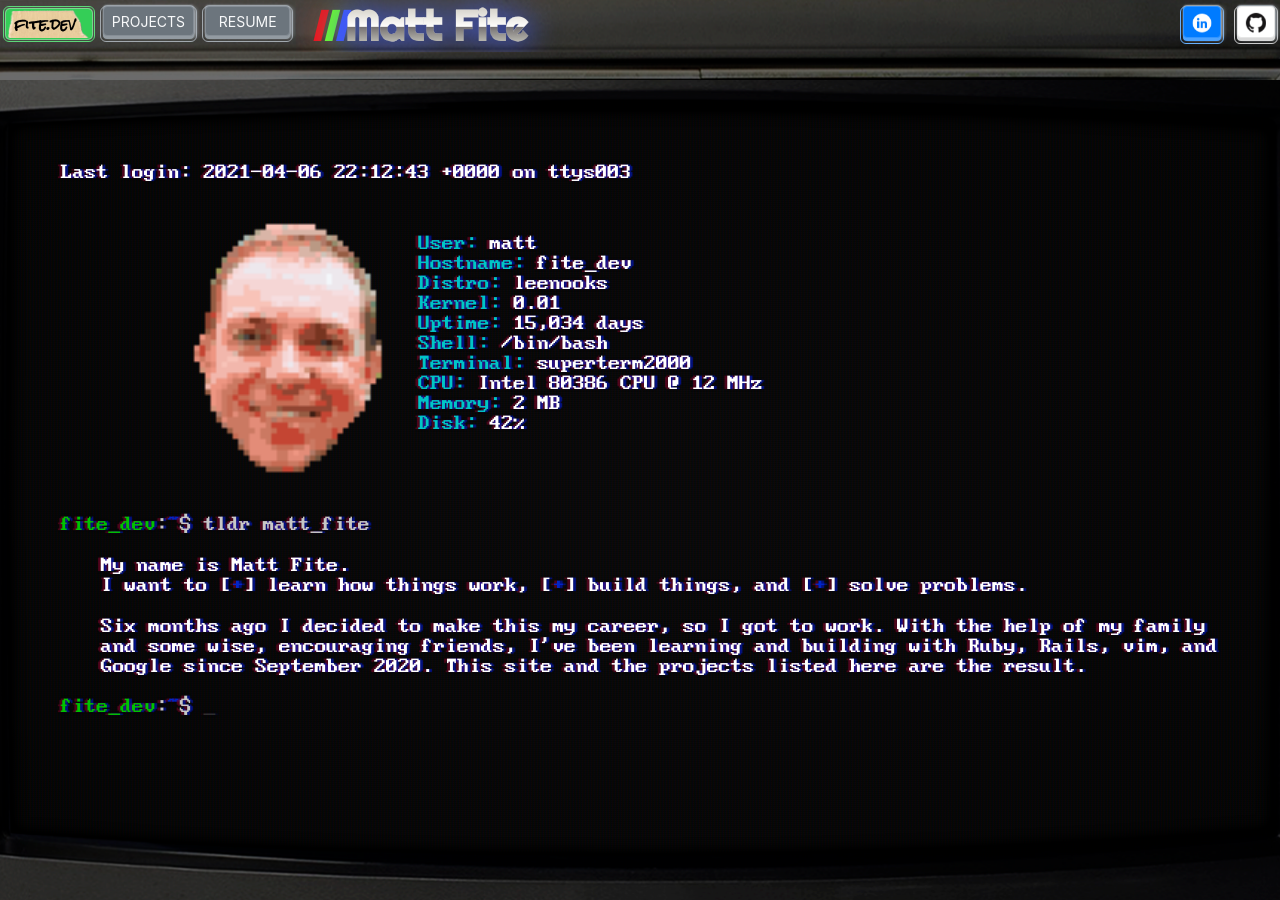
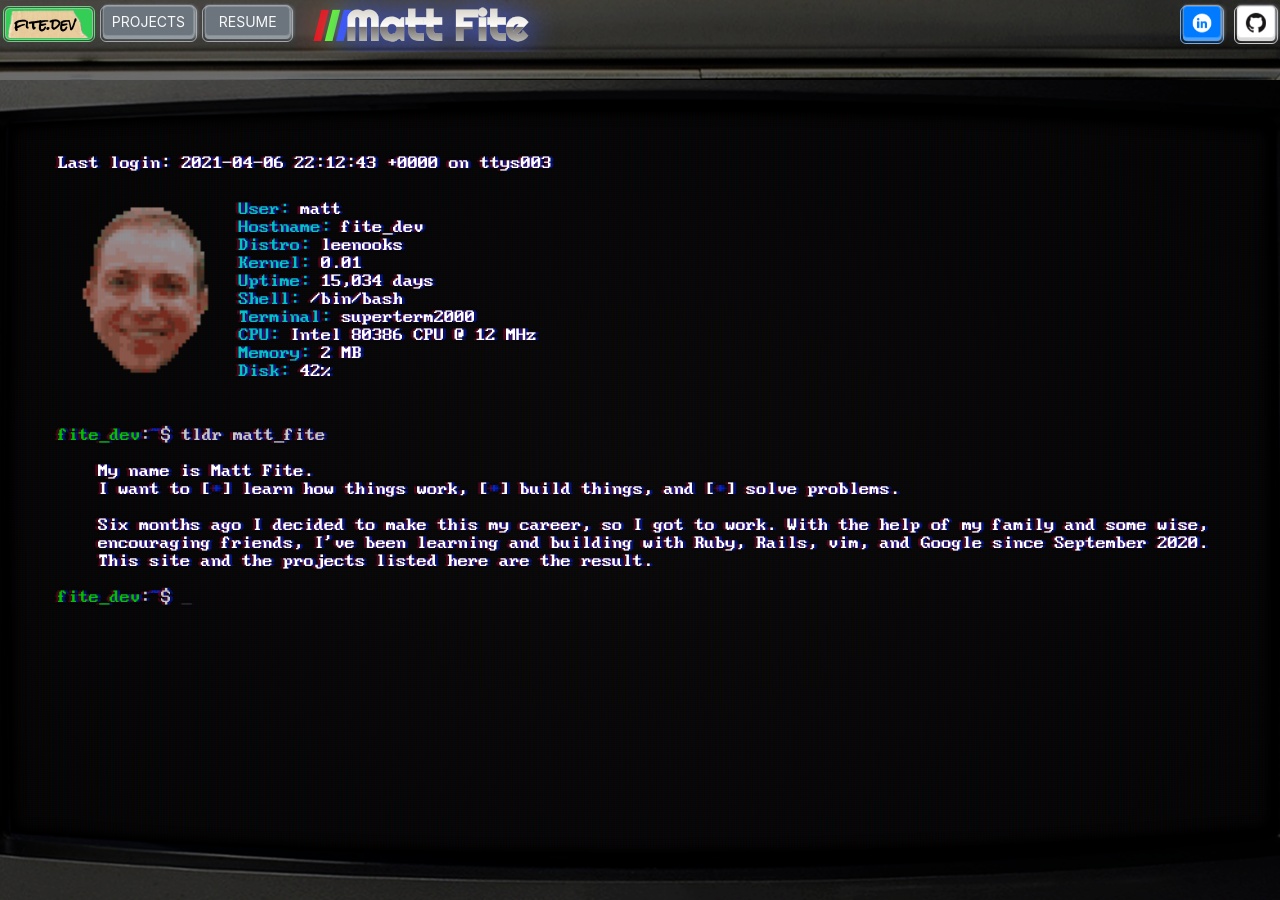
Before and after one commit to fiteclub/fiteclub.github.io, a Jekyll site: the page built from index.html, in a window 1280 px wide. Built offline with Jekyll 4.4.1, drawn with Linux system fonts in a browser that asks for light colours.

Commit message:
Improve and refine responsiveness

```diff
--- a/_config.yml
+++ b/_config.yml
@@ -41,15 +41,8 @@ collections:
   projects:
     output: true
     sort_by: title
-  authors:
-    output: true
 
 defaults:
-  - scope:
-      path: ""
-      type: "authors"
-    values:
-      layout: "author"
   - scope:
       path: ""
       type: "posts"
--- a/_includes/archey.html
+++ b/_includes/archey.html
@@ -1,11 +1,10 @@
 <div>Last login: {{site.time}} on ttys003</div>
 <div class="archey-row">
   <div class="archey-face">
-    <p><img style="float: right" src="../assets/img/nice_face.gif" height="270"></p>
+    <p><img src="../assets/img/nice_face.gif" class="archey"></p>
   </div>
   <div class="archey-info">
     <p>
-      <br>
       <span class="cyan">User:</span> matt<br>
       <span class="cyan">Hostname:</span> fite_dev<br>
       <span class="cyan">Distro:</span> leenooks<br>
--- a/_layouts/default.html
+++ b/_layouts/default.html
@@ -12,7 +12,7 @@
         </div>
       </div>
     </div>
-  <script>
+    <script>
     function openNav() {
       document.getElementById("sidenav").style.width = "100px";
     }
--- a/_sass/main.scss
+++ b/_sass/main.scss
@@ -3,7 +3,6 @@
   font-style: normal;
   src: url('/assets/fonts/dot_matrix/DOTMATRI.TTF');
   font-weight: normal;
-  // src: url('/assets/fonts/spotted_rail_ticket/spotted-rail-ticket.otf');
 }
 
 @font-face {
@@ -11,7 +10,6 @@
   font-style: normal;
   src: url('/assets/fonts/dot_matrix/DOTMBold.TTF');
   font-weight: normal;
-  // src: url('/assets/fonts/spotted_rail_ticket/spotted-rail-ticket.otf');
 }
 @font-face {
   font-family: 'terminal';
@@ -45,24 +43,38 @@ body {
   font-family: Arial, Helvetica, sans-serif;
 }
 
-/* Create two equal columns that floats next to each other */
+/* Create two equal columns that float next to each other */
 .archey-info {
   float: left;
   width: 70%;
   padding: 10px;
-  // height: 300px; /* Should be removed. Only for demonstration */
-  // vertical-align: middle;
+  display: flex;
+  flex-shrink: 1;
 }
 
 .archey-face {
   float: left;
-  width: 30%;
-  padding: 10px 10px 10px 70px;
-  flex-shrink: 0;
-  min-width: 30%;
-  min-height: 100%;
-  // background-image: url('/assets/img/nice_face.gif');
-  // background-repeat: no-repeat;
+  // width: 30%;
+  // height: auto;
+  padding: 10px 10px 10px 10px;
+  display: flex;
+  flex-shrink: 1;
+  // max-width: 30%
+  // min-width: 30%;
+  // min-height: 100%;
+}
+
+img.archey {
+  height: 20vh;
+  // width: 20vw;
+  // size: 20vh;
+  // max-height: 20vh;
+  // max-width: 40vw;
+  // height: auto;
+  display: flex;
+  flex-shrink: 1;
+  opacity: 0.6;
+  width:100%;
 }
 
 /* Clear floats after the columns */
@@ -74,8 +86,16 @@ body {
 
 /* Responsive layout - makes the two columns stack on top of each other instead of next to each other */
 @media screen and (max-width: 600px) {
-  .column {
-    width: 100%;
+  .archey-face {
+    // width: 100%;
+    // padding: 0;
+    // display: none;
+  }
+  .archey-info {
+    // width: 100%;
+  }
+  img.archey {
+    // min-height: 150px;
   }
 }
 
@@ -115,7 +135,6 @@ body {
   width: 100%;
   height: 80px;
   position: fixed;
-  // overflow: hidden;
   background-color: #333;
   background-image: url('/assets/img/topbar.png');
   background-repeat: no-repeat;
@@ -137,14 +156,8 @@ li {
 
 ul.topnav li a {
   float: left;
-  // // display: block;
-  // color: white;
-  // text-align: center;
-  // vertical-align: middle;
   height: 30px;
   min-width: 64pt;
-  // padding: 14px 16px;
-  // text-decoration: none;
 }
 
 .topnav {
@@ -204,11 +217,6 @@ ul.topnav li a {
 
 .homebutton {
   margin-right: 7px;
-  // padding: -5px -10px -5px -10px;
-  // font-family: 'handwriting';
-  // font-weight: bold;
-  // color:#000;
-  // font-size: 18px;
 }
 
 .handwritten {
@@ -221,22 +229,14 @@ ul.topnav li a {
   font-family: 'Righteous';
   padding: 30px 20px 20px 0px;
   float: right;
-  // vertical-align: bottom;
   font-size: 14px;
   color: #111;
 }
 
 /* Hamburger open button */
 #hamburger {
-  // height: 30px;
-  // vertical-align: middle;
-  // font-size:30px;
-  // padding: 0;
-  // overflow: hidden;
   float: left;
   display: hidden;
-  // margin: 0;
-  // cursor:pointer;
 }
 
 /* Side Nav Hamburger */
@@ -270,15 +270,8 @@ ul.topnav li a {
   position: absolute;
   top: 1em;
   right: 5px;
-  // font-size: 36px;
   margin-left: 50px;
 }
-
-// @media screen and (max-height: 450px) {
-//   .sidenav {padding-top: 15px;}
-//   .sidenav a {font-size: 18px;}
-// }
-
 
 /* Screen frame */
 #monitor {
@@ -290,7 +283,6 @@ ul.topnav li a {
   left: 0;
   right: 0;
   bottom: 0;
-	// align-items: center;
   background-color: black;
   background-image: radial-gradient(
     rgba(10, 10, 10, 0.75), black 120%
@@ -313,28 +305,10 @@ ul.topnav li a {
   overflow: hidden;
 }
 
-
-// #screen:before {
-//   content: " ";
-//   display: block;
-//   position: absolute;
-//   top: 0;
-//   left: 0;
-//   bottom: 0;
-//   right: 0;
-//   background: linear-gradient(
-//       to bottom,
-//       rgba(18, 16, 16, 0) 50%,
-//       rgba(0, 0, 0, 0.25) 50%
-//   );
-//   background-size: 100% 8px;
-//   z-index: 2;
-//   pointer-events: none;
-// }
-
 #screen, pre{
   font-family: 'terminal';
   font: 1.3rem terminal, monospace;
+  font-size: 2vmin;
 }
 
 #screen::before {
@@ -349,27 +323,6 @@ ul.topnav li a {
   margin-top: 2em;
   color: white;
   padding: 1em;
-  // font-family: 'terminal';
-  // font: 1.3rem terminal, monospace;
-  // font: 1.3rem Inconsolata, monospace;
-  // text-shadow: 0 0 5px;
-  // &::after {
-  //   content: "";
-  //   position: relative;
-  //   top: 0;
-  //   left: 0;
-  //   bottom: 0;
-  //   width: 100vw;
-  //   height: 100vh;
-  //   background: repeating-linear-gradient(
-  //     0deg,
-  //     rgba(black, 0.15),
-  //     rgba(black, 0.15) 1px,
-  //     transparent 1px,
-  //     transparent 2px
-  //   );
-  //   pointer-events: none;
-  // }
 }
 
 ::selection {
@@ -379,12 +332,6 @@ ul.topnav li a {
 
 /* Style page content */
 .content {
-  // margin-left: 200px; /* Same as the width of the sidebar */
-  // margin-top: 35px; /* Add a top margin to avoid content overlay */
-  // padding: 0px 10px;
-  // background-color: #000;
-  // background: url('/assets/img/bezel.png');
-  // background-repeat: no-repeat
 }
 
 #dotmatrix {
@@ -397,10 +344,7 @@ ul.topnav li a {
   font-family: 'dotmatrix';
   font-size: 20px;
   background-image: url('/assets/img/DotMatrixPaper.png');
-  // background-repeat: repeat-y;
-  // background-attachment:scroll;
   background-size: 100%;
-  // height: cover;
 }
 
 p.dotmatrix {
```
Also changed, not shown: _authors/jill.md (deleted, +0 -6 lines), _authors/ted.md (deleted, +0 -6 lines).
